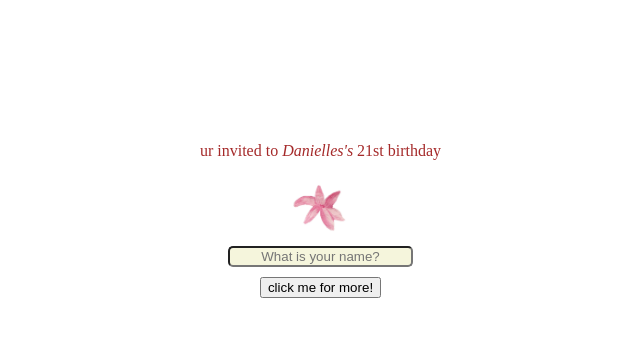
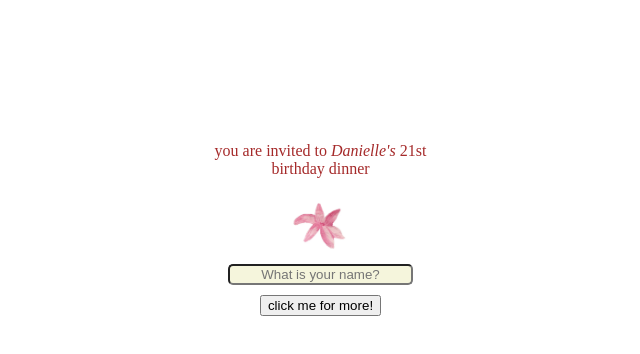
Before and after one commit to danielletran-leeting/birthday_website, a website: page index.html in a window 1280 px wide. Shown: the whole page, without its empty margins (356-996 px from the left). Drawn offline with Linux system fonts and the light colour scheme.

Commit message:
Update index.html

```diff
--- a/index.html
+++ b/index.html
@@ -9,7 +9,7 @@
 
 <body>
     <div class = 'container'>
-        <p class = 'welcome_statement'> ur invited to <em>Danielles's</em> 21st birthday </p>
+        <p class = 'welcome_statement'> you are invited to <em>Danielle's</em> 21st birthday dinner </p>
         <img class = 'bow' src = 'https://danielletran-leeting.github.io/birthday_website/bow.png'>
         <input type = 'text' id="input-field" placeholder="What is your name?">
         <button id ="add-button">click me for more!</button>
```
